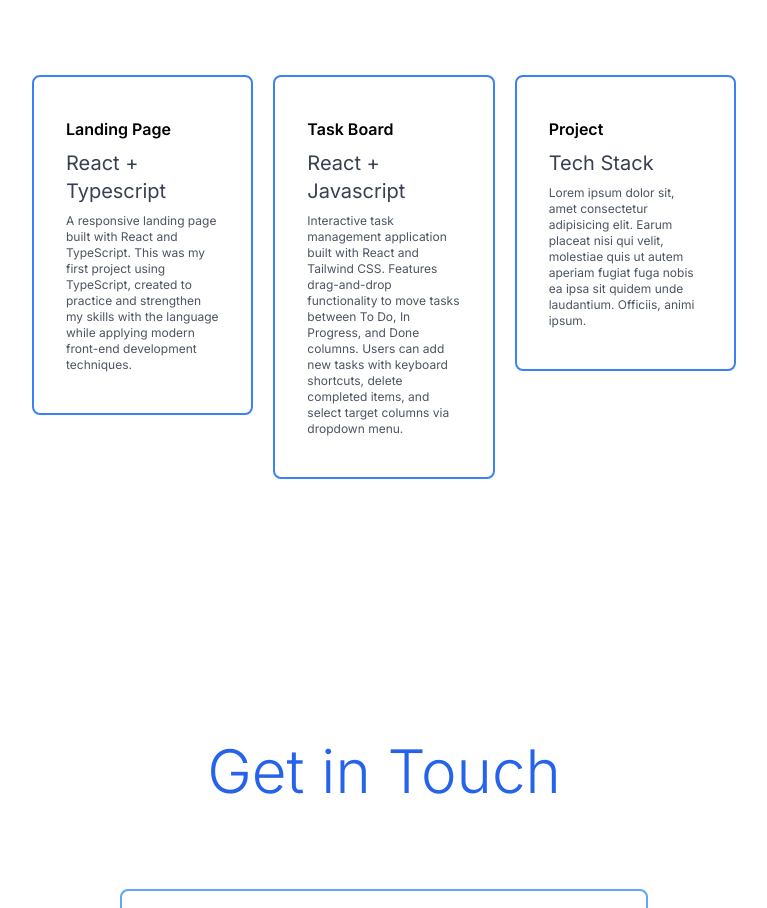
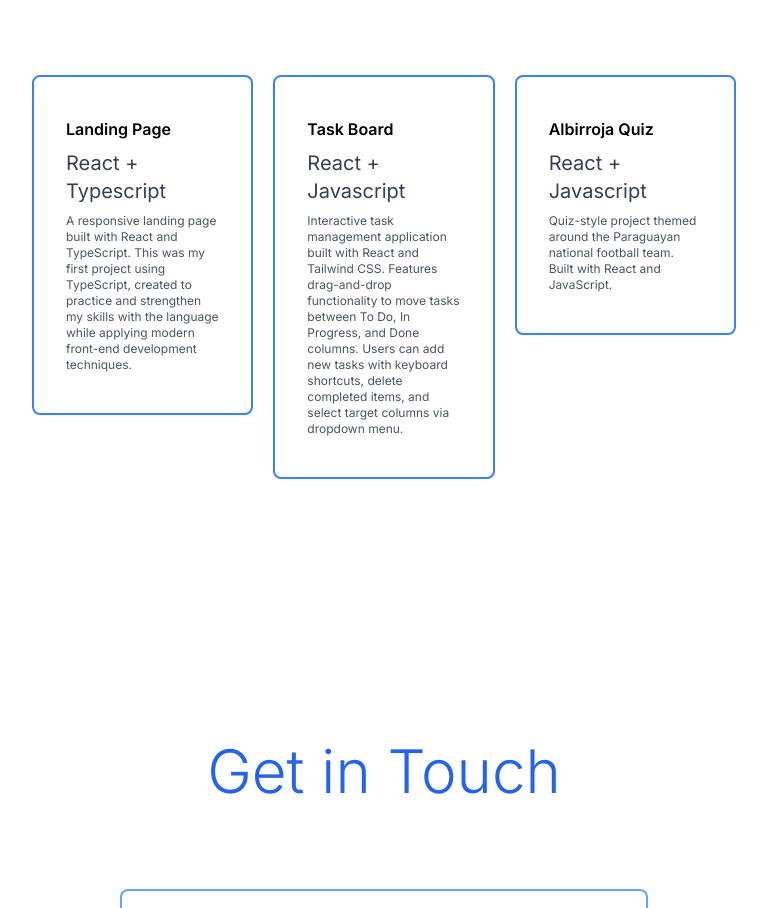
Before and after one commit to alexvillalbam/Portfolio, a React (Vite) app: page / in a window 1280 px wide. Shown: the part 2095-3003 px from the top of the page, without its empty margins (416-1183 px from the left). Built offline with nearby package versions, Linux system fonts and the light colour scheme.

Commit message:
Projects section v1.0

```diff
--- a/src/components/Projects.jsx
+++ b/src/components/Projects.jsx
@@ -47,13 +47,11 @@ const Projects = () => {
           rel='noopener noreferrer'
           className='block'>
           <div className='text-left space-y-2 border-2 hover:scale-105 transition-all duration-200 cursor-pointer px-8 py-10 border-blue-500 rounded-lg hover:bg-blue-50'>
-            <h1 className='text-3l font-semibold'>Project</h1>
-            <h3 className='text-xl text-gray-700'>Tech Stack</h3>
+            <h1 className='text-3l font-semibold'>Albirroja Quiz</h1>
+            <h3 className='text-xl text-gray-700'>React + Javascript</h3>
             <p className='text-xs text-gray-600'>
-              Lorem ipsum dolor sit, amet consectetur adipisicing elit. Earum
-              placeat nisi qui velit, molestiae quis ut autem aperiam fugiat
-              fuga nobis ea ipsa sit quidem unde laudantium. Officiis, animi
-              ipsum.
+              Quiz-style project themed around the Paraguayan national football
+              team. Built with React and JavaScript.
             </p>
           </div>
         </a>
```
